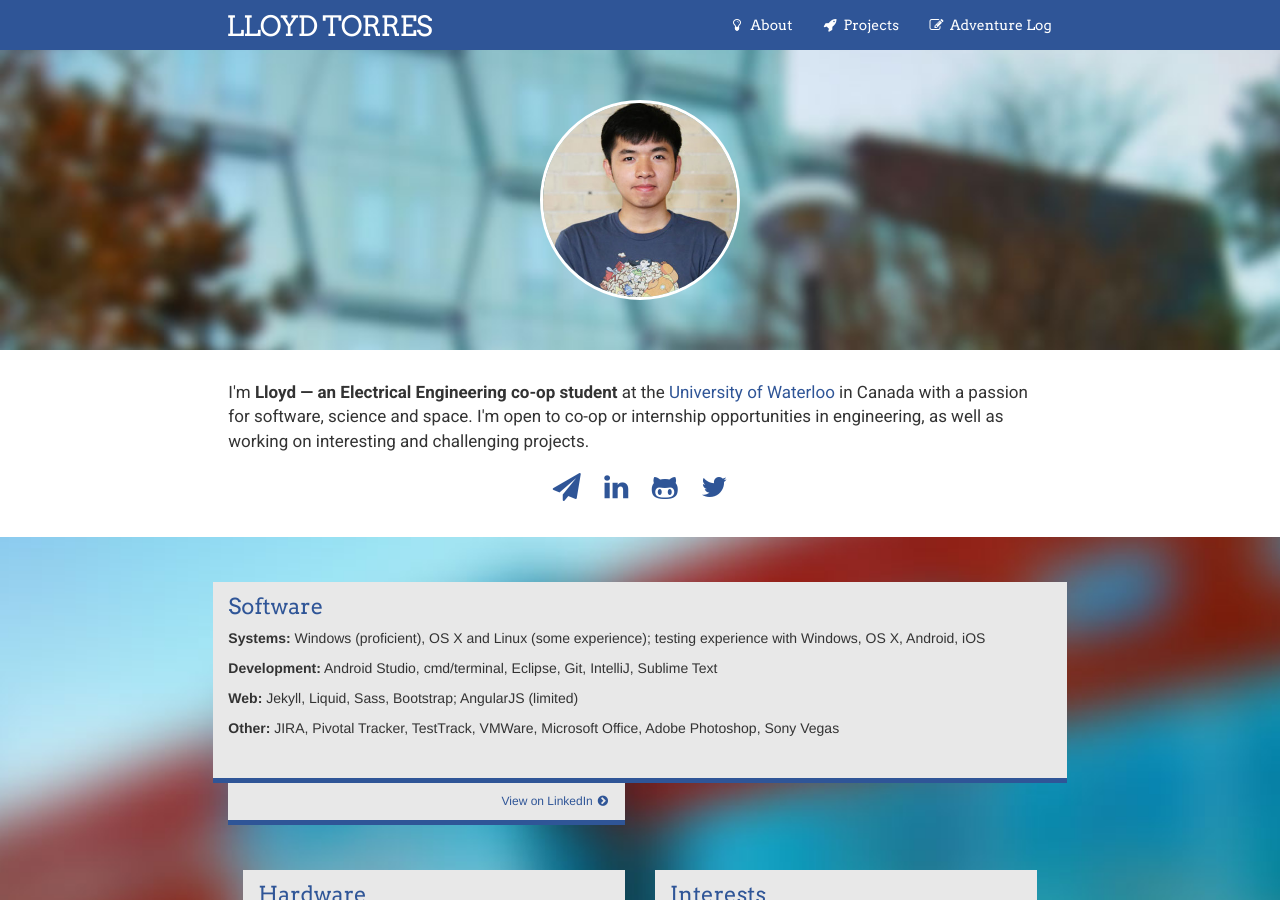
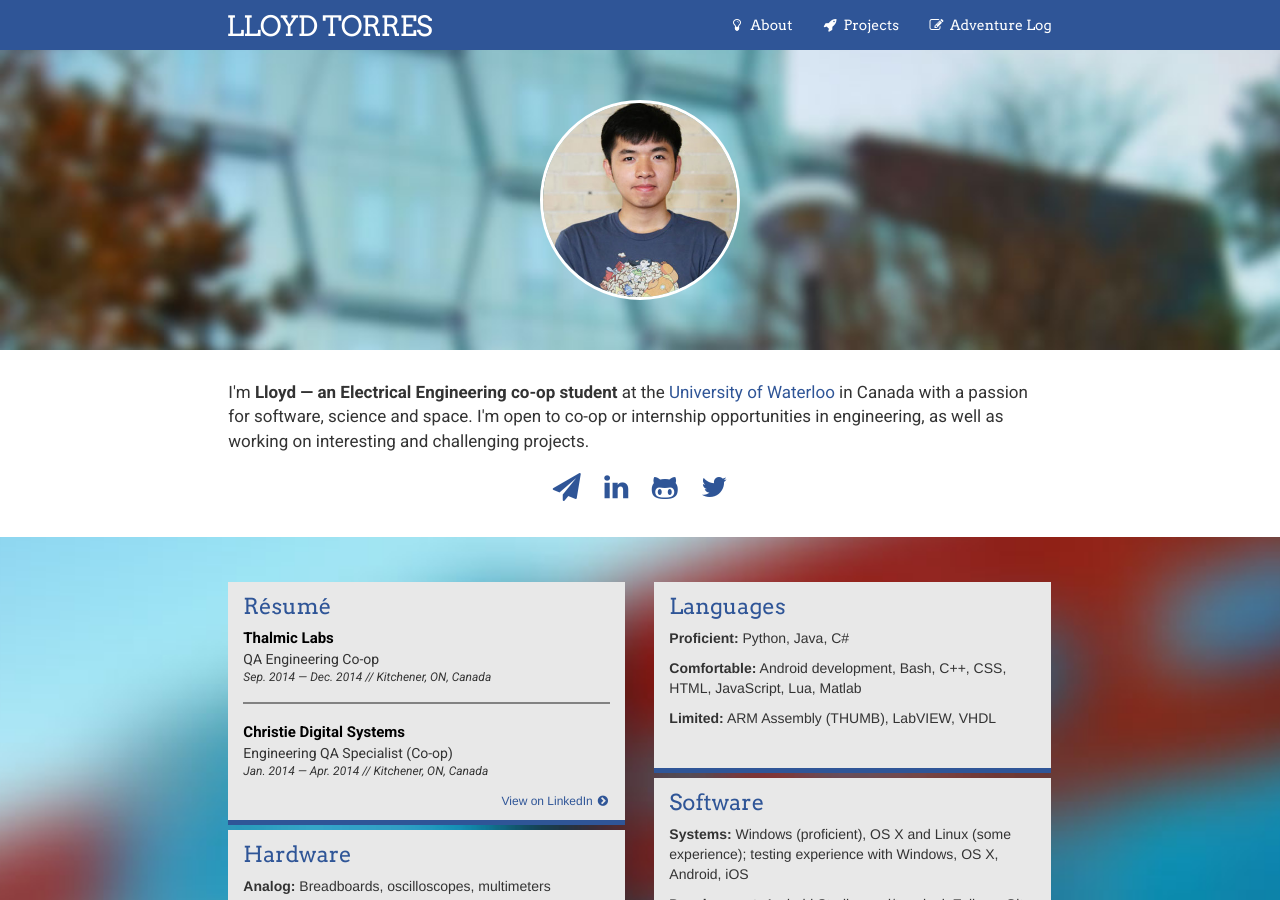
Before and after one commit to lloydtorres/lloydtorres.github.io, a Jekyll site: the page built from index.html, in a window 1280 px wide and 900 px high. Built offline with Jekyll 4.4.1, drawn with Linux system fonts in a browser that asks for light colours; nearby versions of some CDN libraries.

Commit message:
Forgot to add Bootstrap column

```diff
--- a/index.html
+++ b/index.html
@@ -87,7 +87,7 @@
                         </div>
                     </div>
 
-
+                    <div class="col-sm-6">
                         <div class="resume-card">
                             <div class="resume-content">
                                 <h2>Software</h2>
```
